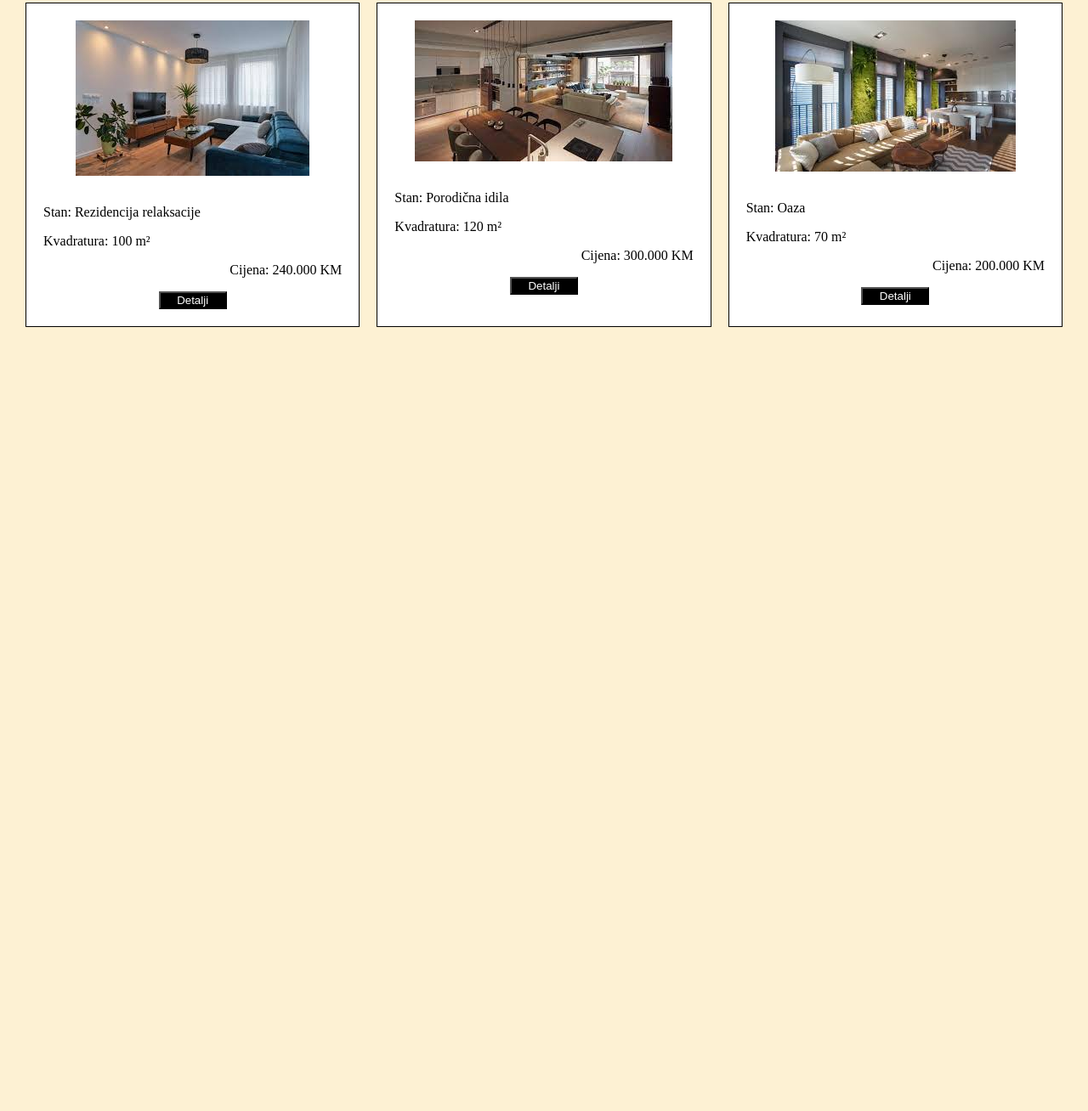
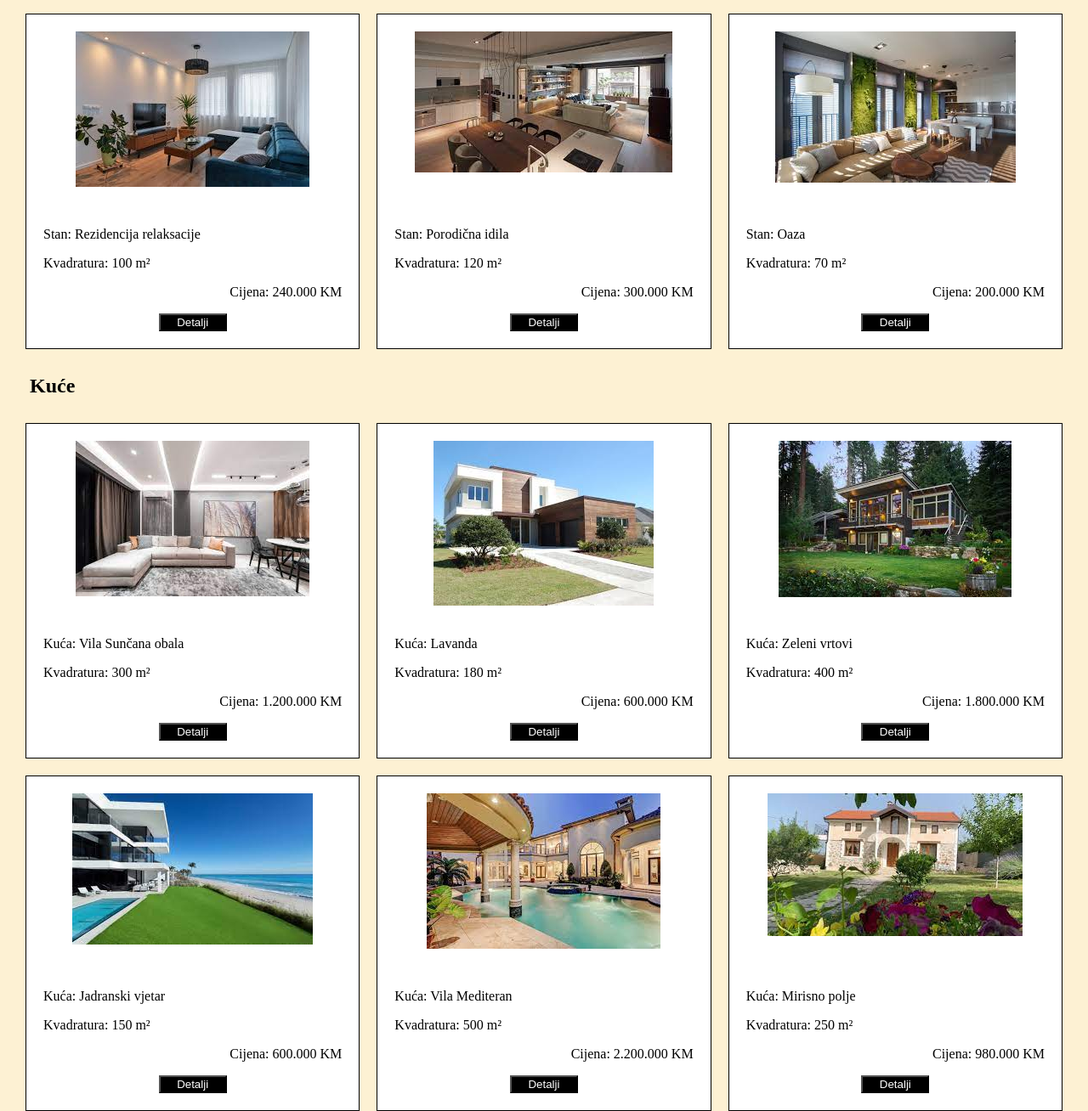
Before and after one commit to nejrastr/EstateElite, a plain HTML site: page html/nekretnina.html in a window 1280 px wide. Shown: the part 516-1824 px from the top of the page at 85% size. Before the commit the page ends 901 px from the top, so only its background shows below. Drawn offline with Linux system fonts and the light colour scheme.

Commit message:
Dodane kuce

```diff
--- a/css/nekretnina.css
+++ b/css/nekretnina.css
@@ -20,18 +20,23 @@ body {
 
     margin-left: 35px;
   }
-  .slika-stana{
+  .slika-stana, .slika-kuce{
     text-align: center;
+    width: 100%;
+  height: 200px;
+  object-fit: cover;
+
+
 
   }
-  .grid-container{
+  .grid-container-stanovi, .grid-container-kuce{
     display: grid;
     grid-template-columns: repeat(auto-fit, minmax(300px, 1fr));
     margin: 30px;
     justify-content: space-between;
     grid-gap: 20px;
   }
-  .stanovi{
+  .stanovi, .kuce{
     background-color: white;
     border: 1px solid black;
     padding: 20px;
--- a/html/nekretnina.html
+++ b/html/nekretnina.html
@@ -20,8 +20,8 @@
 </head>
 
 <body>
-    <h2><strong>Stan</strong></h2>
-    <div class="grid-container">
+    <h2><strong>Stanovi</strong></h2>
+    <div class="grid-container-stanovi">
 
         <div class="stanovi" id="stan1">
 
@@ -107,9 +107,99 @@
             </div>
             <button class="detalji">Detalji</button>
         </div>
+    </div>
 
 
+    <h2><strong>Kuće</strong></h2>
+    <div class="grid-container-kuce">
+
+        <div class="kuce" id="kuca1">
+
+            <div class="slika-kuce">
+                <img src="stan1.jpg" alt="kuca1">
+            </div>
+            <div class="lijeve-informacije">
+                <p>Kuća: Vila Sunčana obala</p>
+                <p>Kvadratura: 300 m&sup2; </p>
+            </div>
+            <div class="desne-informacije">
+                <p>Cijena: 1.200.000 KM</p>
+            </div>
+            <button class="detalji">Detalji</button>
+        </div>
+        <div class="kuce" id="kuca2">
+
+            <div class="slika-kuce">
+                <img src="kuca2.jpg" alt="kuca2">
+            </div>
+            <div class="lijeve-informacije">
+                <p>Kuća: Lavanda</p>
+                <p>Kvadratura: 180 m&sup2; </p>
+            </div>
+            <div class="desne-informacije">
+                <p>Cijena: 600.000 KM</p>
+            </div>
+            <button class="detalji">Detalji</button>
+        </div> <div class="kuce" id="kuca3">
+
+            <div class="slika-kuce">
+                <img src="kuca3.jpg" alt="kuca3">
+            </div>
+            <div class="lijeve-informacije">
+                <p>Kuća: Zeleni vrtovi</p>
+                <p>Kvadratura: 400 m&sup2; </p>
+            </div>
+            <div class="desne-informacije">
+                <p>Cijena: 1.800.000 KM</p>
+            </div>
+            <button class="detalji">Detalji</button>
+        </div> <div class="kuce" id="kuca1">
+
+            <div class="slika-kuce">
+                <img src="kuca4.jpg" alt="kuca4">
+            </div>
+            <div class="lijeve-informacije">
+                <p>Kuća: Jadranski vjetar</p>
+                <p>Kvadratura: 150 m&sup2; </p>
+            </div>
+            <div class="desne-informacije">
+                <p>Cijena: 600.000 KM</p>
+            </div>
+            <button class="detalji">Detalji</button>
+        </div> <div class="kuce" id="kuca5">
+
+            <div class="slika-kuce">
+                <img src="kuca5.jpg" alt="kuca5">
+            </div>
+            <div class="lijeve-informacije">
+                <p>Kuća: Vila Mediteran</p>
+                <p>Kvadratura: 500 m&sup2; </p>
+            </div>
+            <div class="desne-informacije">
+                <p>Cijena: 2.200.000 KM</p>
+            </div>
+            <button class="detalji">Detalji</button>
+        </div> <div class="kuce" id="kuca6">
+
+            <div class="slika-kuce">
+                <img src="kuca6.jpg" alt="kuca6">
+            </div>
+            <div class="lijeve-informacije">
+                <p>Kuća: Mirisno polje</p>
+                <p>Kvadratura: 250 m&sup2; </p>
+            </div>
+            <div class="desne-informacije">
+                <p>Cijena: 980.000 KM</p>
+            </div>
+            <button class="detalji">Detalji</button>
+        </div>
+
     </div>
+
+
+
+
+
 
 </body>
 
```
Also changed, not shown: html/kuca1.jpg (added), html/kuca2.jpg (added), html/kuca3.jpg (added), html/kuca4.jpg (added), html/kuca5.jpg (added), html/kuca6.jpg (added).
